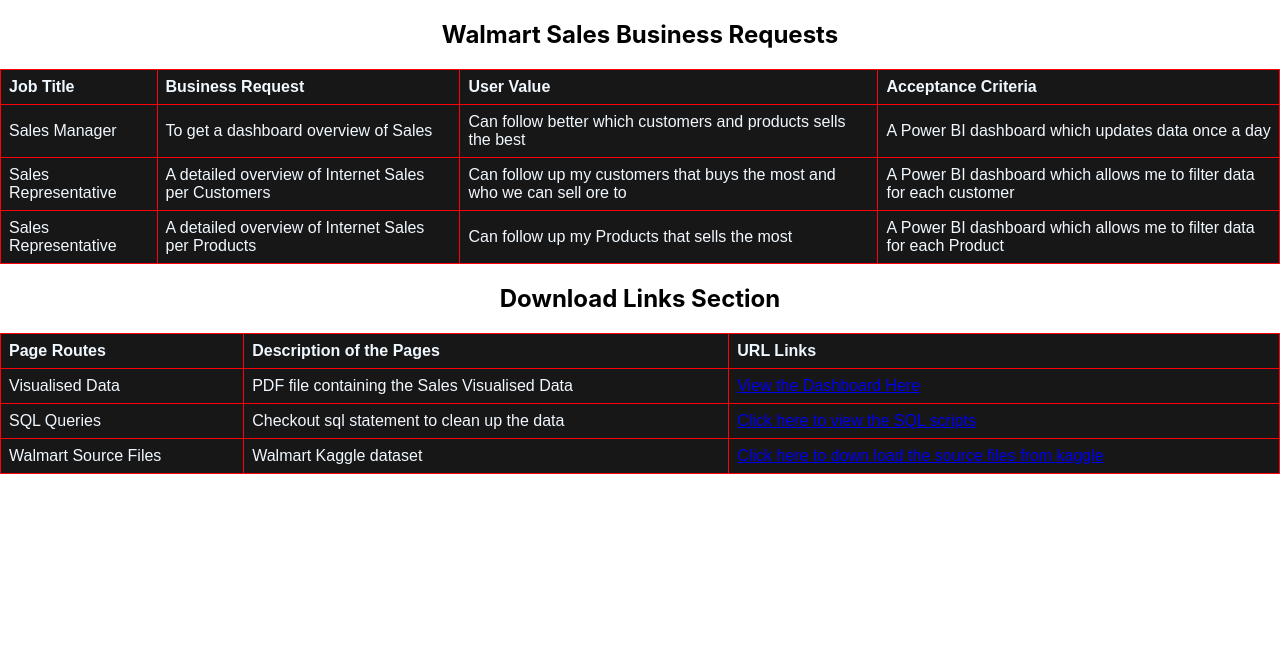
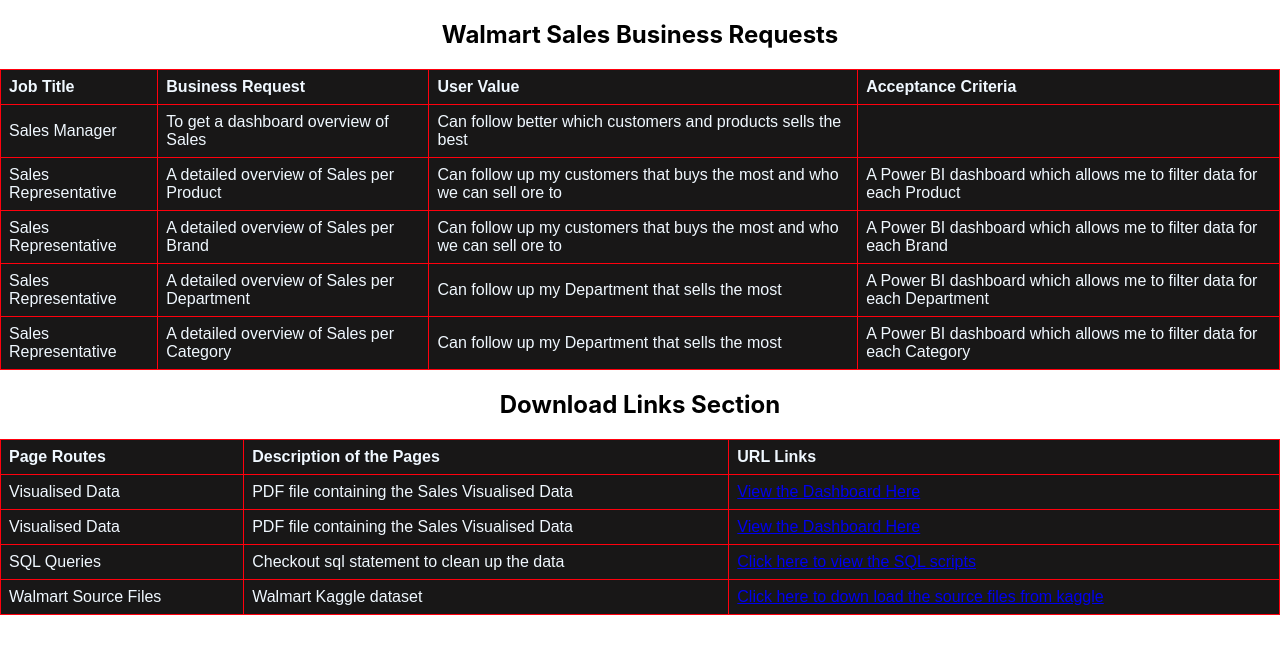
Before and after one commit to JohnKimaiyo/walmart-sales-data-analysis-react-app, a React (Create React App) app: page / in a window 1280 px wide. Shown: the top 654 px of the page. Built offline with nearby package versions, Linux system fonts and the light colour scheme.

Commit message:
image upload

```diff
--- a/src/Header/Header.js
+++ b/src/Header/Header.js
@@ -16,27 +16,47 @@
           <td>Sales Manager</td>
           <td>To get a dashboard overview of Sales</td>
           <td>Can follow better which customers and products sells the best</td>
-          <td>A Power BI dashboard which updates data once a day</td>
+          <td></td>
         </tr>
         <tr>
           <td>Sales Representative</td>
-          <td>A detailed overview of Internet Sales per Customers</td>
+          <td>A detailed overview of Sales per Product</td>
           <td>
             Can follow up my customers that buys the most and who we can sell
             ore to
           </td>
           <td>
             A Power BI dashboard which allows me to filter data for each
-            customer
+            Product
           </td>
         </tr>
         <tr>
           <td>Sales Representative</td>
-          <td>A detailed overview of Internet Sales per Products</td>
-          <td>Can follow up my Products that sells the most</td>
+          <td>A detailed overview of Sales per Brand</td>
+          <td>
+            Can follow up my customers that buys the most and who we can sell
+            ore to
+          </td>
+          <td>
+            A Power BI dashboard which allows me to filter data for each
+            Brand
+          </td>
+        </tr>
+        <tr>
+          <td>Sales Representative</td>
+          <td>A detailed overview of  Sales per  Department</td>
+          <td>Can follow up my Department that sells the most</td>
 
           <td>
-            A Power BI dashboard which allows me to filter data for each Product
+            A Power BI dashboard which allows me to filter data for each Department
+          </td>
+        </tr><tr>
+          <td>Sales Representative</td>
+          <td>A detailed overview of  Sales per  Category</td>
+          <td>Can follow up my Department that sells the most</td>
+
+          <td>
+            A Power BI dashboard which allows me to filter data for each Category
           </td>
         </tr>
       </table>
@@ -55,7 +75,21 @@
 
           <td>
             <a
-              href="https://github.com/JohnKimaiyo/walmart-sales-data-analysis-react-app/tree/main/src/Visual%20Report"
+              href="https://github.com/JohnKimaiyo/walmart-sales-data-analysis-react-app/blob/main/src/Visual%20Report/Walamart%20Sales%20Analysis.pdf"
+              target="_blank"
+              rel="noopener noreferrer"
+            >
+              View the Dashboard Here
+            </a>
+          </td>
+        </tr>
+        <tr>
+          <td>Visualised Data</td>
+          <td>PDF file containing the Sales Visualised Data</td>
+
+          <td>
+            <a
+              href="https://github.com/JohnKimaiyo/walmart-sales-data-analysis-react-app/blob/main/src/Visual%20Report/Walamart%20Sales%20Analysis.pdf"
               target="_blank"
               rel="noopener noreferrer"
             >
```
Also changed, not shown: src/Visual Report/Walmart Sales Analysis.jpg (added), 1 other file (tests, documents, lock files or other folders).
